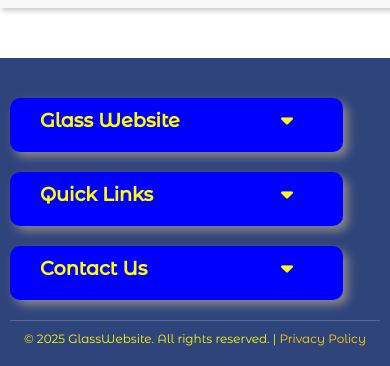
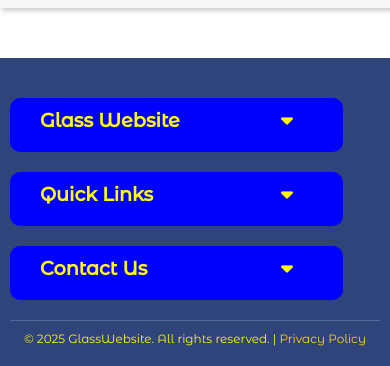
Before and after one commit to UjjwalN15/Glass-Website-Frontend, a plain HTML site: page index.html in a window 390 px wide. Shown: the part 3624-3990 px from the top of the page. Drawn offline with nearby package versions, Linux system fonts and the light colour scheme.

Commit message:
Box shadow removed from footer

```diff
--- a/css/footer.css
+++ b/css/footer.css
@@ -129,6 +129,9 @@ footer .container{
       display: flex;
       display: block;
   }
+  footer .accordian{
+   box-shadow: none;
+  }
   .accordian{
       margin-top: 20px;
   }
```
